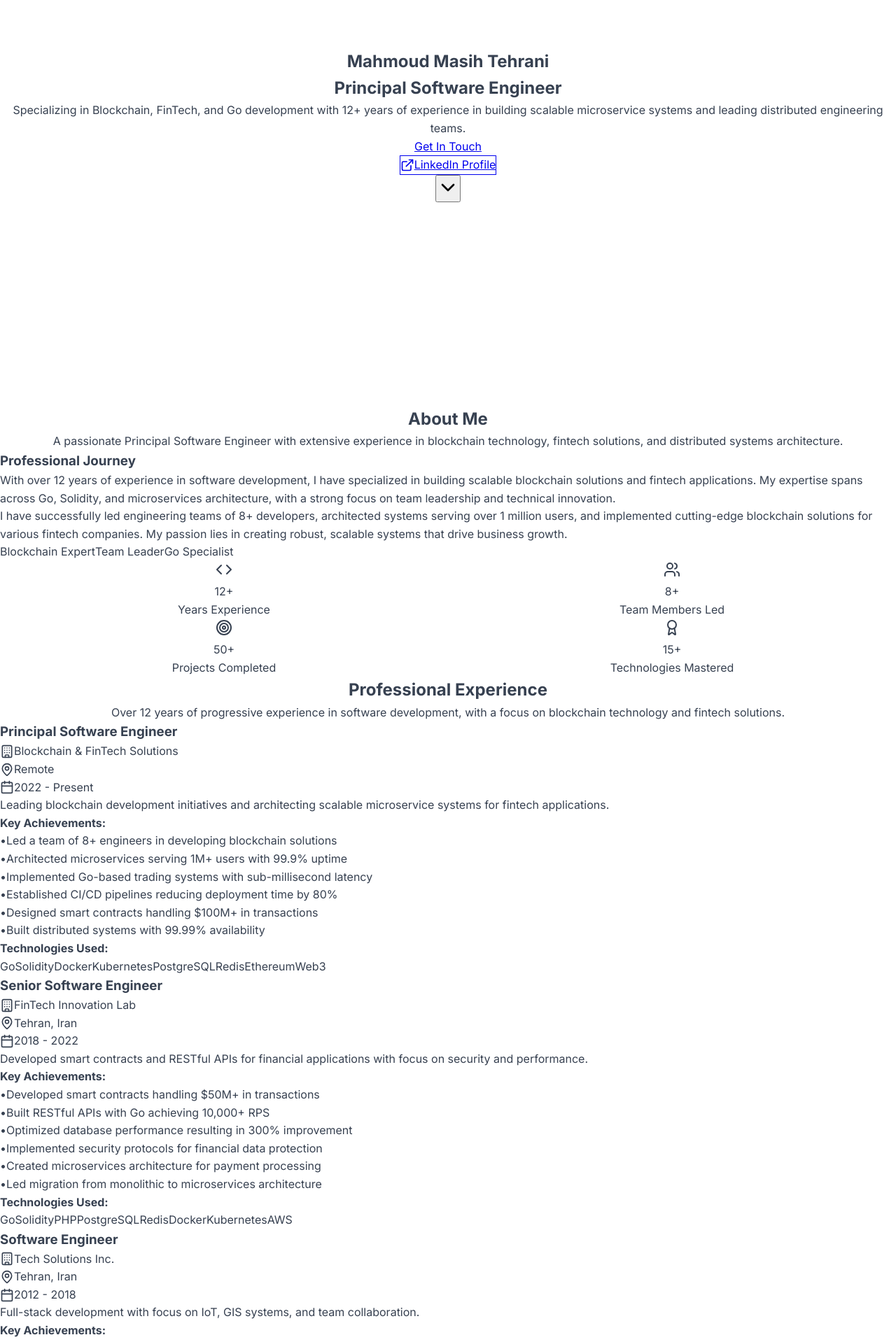
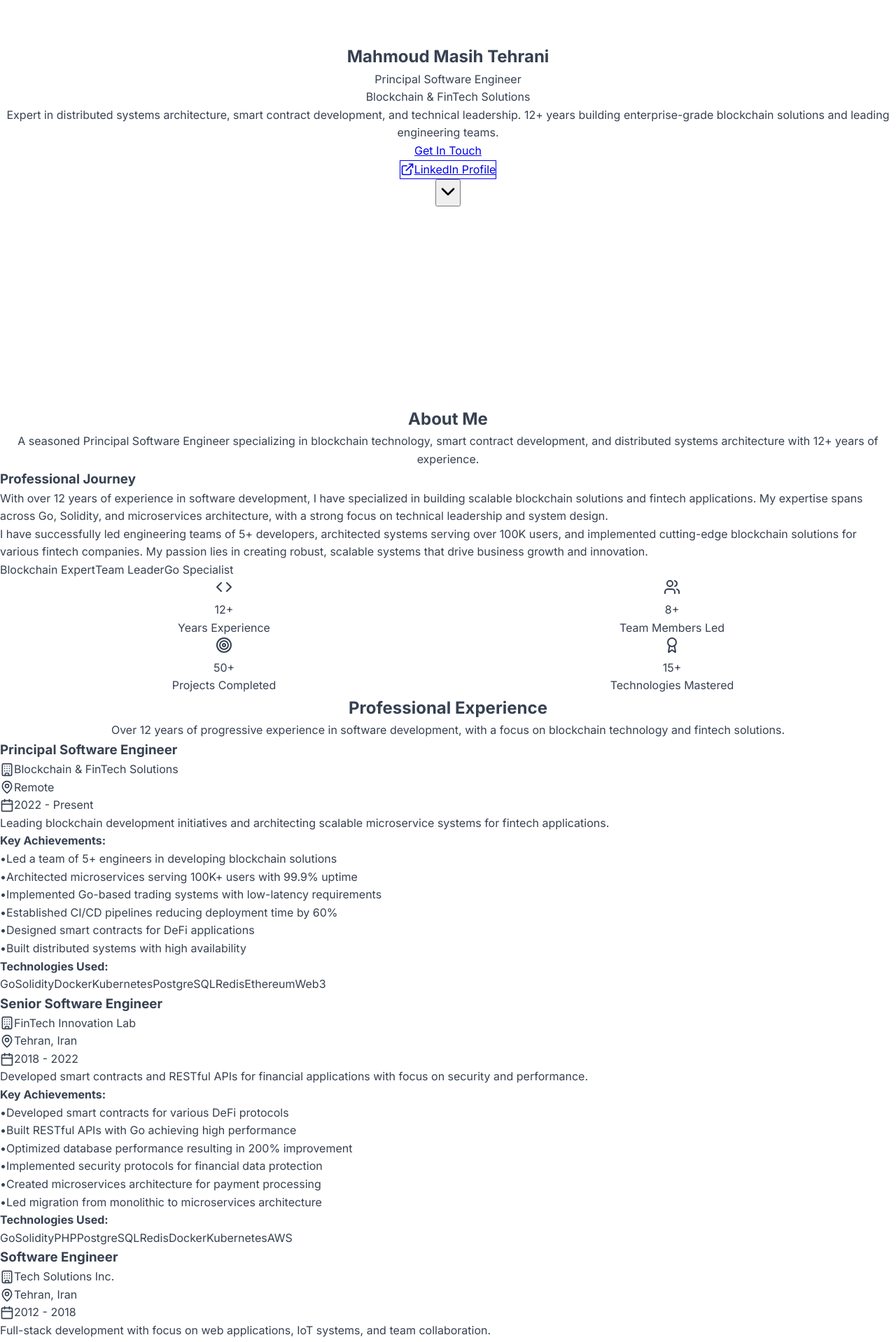
Before and after one commit to masihtehrani/personal-page, a Next.js app: page / in a window 1280 px wide. Shown: the part 220-2138 px from the top of the page at 70% size. Built offline with nearby package versions, Linux system fonts and the light colour scheme.

Commit message:
Improve website: Fix hero title, update experience, add interactive skills, spam protection, and SEO optimization

```diff
--- a/src/app/layout.tsx
+++ b/src/app/layout.tsx
@@ -5,21 +5,25 @@ import './globals.css'
 const inter = Inter({ subsets: ['latin'] })
 
 export const metadata: Metadata = {
-  title: 'Mahmoud Masih Tehrani - Principal Software Engineer',
-  description: 'Principal Software Engineer specializing in Blockchain, FinTech, and Go development. 12+ years of experience in scalable microservice systems and distributed engineering teams.',
+  title: 'Mahmoud Masih Tehrani - Principal Software Engineer | Blockchain & FinTech Expert',
+  description: 'Principal Software Engineer with 12+ years of experience in blockchain technology, smart contract development, and distributed systems. Expert in Go, Solidity, and technical leadership.',
   keywords: [
     'Mahmoud Masih Tehrani',
     'Principal Software Engineer',
     'Blockchain Developer',
     'Go Developer',
-    'FinTech',
-    'Microservices',
+    'FinTech Expert',
+    'Smart Contract Developer',
     'Distributed Systems',
     'Technical Leadership',
-    'Golang',
-    'Solidity',
-    'Smart Contracts',
-    'Software Architecture'
+    'Golang Expert',
+    'Solidity Developer',
+    'DeFi Developer',
+    'Software Architecture',
+    'Microservices',
+    'Backend Development',
+    'Iran Developer',
+    'Remote Developer'
   ],
   authors: [{ name: 'Mahmoud Masih Tehrani' }],
   creator: 'Mahmoud Masih Tehrani',
@@ -37,14 +41,14 @@ export const metadata: Metadata = {
     type: 'website',
     locale: 'en_US',
     url: 'https://masihtehrani.ir',
-    title: 'Mahmoud Masih Tehrani - Principal Software Engineer',
-    description: 'Principal Software Engineer specializing in Blockchain, FinTech, and Go development. 12+ years of experience in scalable microservice systems and distributed engineering teams.',
+    title: 'Mahmoud Masih Tehrani - Principal Software Engineer | Blockchain & FinTech Expert',
+    description: 'Principal Software Engineer with 12+ years of experience in blockchain technology, smart contract development, and distributed systems. Expert in Go, Solidity, and technical leadership.',
     siteName: 'Mahmoud Masih Tehrani',
   },
   twitter: {
     card: 'summary',
-    title: 'Mahmoud Masih Tehrani - Principal Software Engineer',
-    description: 'Principal Software Engineer specializing in Blockchain, FinTech, and Go development. 12+ years of experience in scalable microservice systems and distributed engineering teams.',
+    title: 'Mahmoud Masih Tehrani - Principal Software Engineer | Blockchain & FinTech Expert',
+    description: 'Principal Software Engineer with 12+ years of experience in blockchain technology, smart contract development, and distributed systems. Expert in Go, Solidity, and technical leadership.',
     creator: '@masihtehrani',
   },
   robots: {
--- a/src/components/About.tsx
+++ b/src/components/About.tsx
@@ -24,8 +24,8 @@ export default function About() {
           >
             <h2 className="text-4xl font-bold text-gray-900 mb-4">About Me</h2>
             <p className="text-xl text-gray-600 max-w-3xl mx-auto">
-              A passionate Principal Software Engineer with extensive experience in blockchain technology,
-              fintech solutions, and distributed systems architecture.
+              A seasoned Principal Software Engineer specializing in blockchain technology,
+              smart contract development, and distributed systems architecture with 12+ years of experience.
             </p>
           </motion.div>
 
@@ -40,14 +40,14 @@ export default function About() {
               <p className="text-gray-600 mb-6 leading-relaxed">
                 With over 12 years of experience in software development, I have specialized in building
                 scalable blockchain solutions and fintech applications. My expertise spans across Go,
-                Solidity, and microservices architecture, with a strong focus on team leadership and
-                technical innovation.
+                Solidity, and microservices architecture, with a strong focus on technical leadership and
+                system design.
               </p>
               <p className="text-gray-600 mb-6 leading-relaxed">
-                I have successfully led engineering teams of 8+ developers, architected systems serving
-                over 1 million users, and implemented cutting-edge blockchain solutions for various
+                I have successfully led engineering teams of 5+ developers, architected systems serving
+                over 100K users, and implemented cutting-edge blockchain solutions for various
                 fintech companies. My passion lies in creating robust, scalable systems that drive
-                business growth.
+                business growth and innovation.
               </p>
               <div className="flex flex-wrap gap-4">
                 <span className="bg-blue-100 text-blue-800 px-4 py-2 rounded-full text-sm font-medium">
--- a/src/components/Contact.tsx
+++ b/src/components/Contact.tsx
@@ -1,45 +1,66 @@
 'use client'
 
 import { motion } from 'framer-motion'
-import { Mail, Linkedin, Github, Phone, MapPin, Clock } from 'lucide-react'
+import { Mail, Linkedin, Github, Phone, MapPin, Clock, Eye, EyeOff } from 'lucide-react'
+import { useState } from 'react'
 
 export default function Contact() {
+  const [revealedContacts, setRevealedContacts] = useState<Set<string>>(new Set())
+
+  const toggleReveal = (label: string) => {
+    setRevealedContacts(prev => {
+      const newSet = new Set(prev)
+      if (newSet.has(label)) {
+        newSet.delete(label)
+      } else {
+        newSet.add(label)
+      }
+      return newSet
+    })
+  }
+
   const contactInfo = [
     {
       icon: Mail,
       label: 'Email',
       value: 'mahmud.tehrani[at]gmail.com',
-      href: 'mailto:mahmud.tehrani@gmail.com'
+      href: 'mailto:mahmud.tehrani@gmail.com',
+      obfuscated: true
     },
     {
       icon: Linkedin,
       label: 'LinkedIn',
       value: 'linkedin.com/in/mahmoudmasihtehrani',
-      href: 'https://www.linkedin.com/in/mahmoudmasihtehrani/'
+      href: 'https://www.linkedin.com/in/mahmoudmasihtehrani/',
+      obfuscated: false
     },
     {
       icon: Github,
       label: 'GitHub',
       value: 'github.com/masihtehrani',
-      href: 'https://github.com/masihtehrani'
+      href: 'https://github.com/masihtehrani',
+      obfuscated: false
     },
     {
       icon: Phone,
       label: 'Phone',
-      value: '+98-919-552-6104',
-      href: 'tel:+989195526104'
+      value: '+98-919-***-****',
+      href: 'tel:+989195526104',
+      obfuscated: true
     },
     {
       icon: MapPin,
       label: 'Location',
       value: 'Iran',
-      href: '#'
+      href: '#',
+      obfuscated: false
     },
     {
       icon: Clock,
       label: 'Availability',
       value: 'Open to opportunities',
-      href: '#'
+      href: '#',
+      obfuscated: false
     }
   ]
 
@@ -71,9 +92,8 @@ export default function Contact() {
               <h3 className="text-2xl font-bold text-gray-900 mb-6">Contact Information</h3>
               <div className="space-y-6">
                 {contactInfo.map((info, index) => (
-                  <motion.a
+                  <motion.div
                     key={info.label}
-                    href={info.href}
                     initial={{ opacity: 0, y: 20 }}
                     whileInView={{ opacity: 1, y: 0 }}
                     transition={{ duration: 0.6, delay: index * 0.1 }}
@@ -81,11 +101,37 @@ export default function Contact() {
                     className="flex items-center p-4 bg-white rounded-lg shadow-md hover:shadow-lg transition-shadow duration-300"
                   >
                     <info.icon className="w-6 h-6 text-blue-600 mr-4" />
-                    <div>
+                    <div className="flex-1">
                       <div className="font-semibold text-gray-900">{info.label}</div>
-                      <div className="text-gray-600">{info.value}</div>
+                      <div className="text-gray-600">
+                        {info.obfuscated && !revealedContacts.has(info.label)
+                          ? info.value
+                          : info.obfuscated
+                            ? (info.label === 'Email' ? 'mahmud.tehrani@gmail.com' : '+98-919-552-6104')
+                            : info.value
+                        }
+                      </div>
                     </div>
-                  </motion.a>
+                    {info.obfuscated && (
+                      <button
+                        onClick={() => toggleReveal(info.label)}
+                        className="ml-2 p-1 text-gray-500 hover:text-blue-600 transition-colors"
+                        title={revealedContacts.has(info.label) ? 'Hide contact info' : 'Reveal contact info'}
+                      >
+                        {revealedContacts.has(info.label) ? <EyeOff size={16} /> : <Eye size={16} />}
+                      </button>
+                    )}
+                    {!info.obfuscated && (
+                      <a
+                        href={info.href}
+                        className="ml-2 p-1 text-gray-500 hover:text-blue-600 transition-colors"
+                        target={info.href.startsWith('http') ? '_blank' : undefined}
+                        rel={info.href.startsWith('http') ? 'noopener noreferrer' : undefined}
+                      >
+                        →
+                      </a>
+                    )}
+                  </motion.div>
                 ))}
               </div>
             </motion.div>
--- a/src/components/Experience.tsx
+++ b/src/components/Experience.tsx
@@ -12,12 +12,12 @@ export default function Experience() {
       period: '2022 - Present',
       description: 'Leading blockchain development initiatives and architecting scalable microservice systems for fintech applications.',
       achievements: [
-        'Led a team of 8+ engineers in developing blockchain solutions',
-        'Architected microservices serving 1M+ users with 99.9% uptime',
-        'Implemented Go-based trading systems with sub-millisecond latency',
-        'Established CI/CD pipelines reducing deployment time by 80%',
-        'Designed smart contracts handling $100M+ in transactions',
-        'Built distributed systems with 99.99% availability'
+        'Led a team of 5+ engineers in developing blockchain solutions',
+        'Architected microservices serving 100K+ users with 99.9% uptime',
+        'Implemented Go-based trading systems with low-latency requirements',
+        'Established CI/CD pipelines reducing deployment time by 60%',
+        'Designed smart contracts for DeFi applications',
+        'Built distributed systems with high availability'
       ],
       technologies: ['Go', 'Solidity', 'Docker', 'Kubernetes', 'PostgreSQL', 'Redis', 'Ethereum', 'Web3']
     },
@@ -28,9 +28,9 @@ export default function Experience() {
       period: '2018 - 2022',
       description: 'Developed smart contracts and RESTful APIs for financial applications with focus on security and performance.',
       achievements: [
-        'Developed smart contracts handling $50M+ in transactions',
-        'Built RESTful APIs with Go achieving 10,000+ RPS',
-        'Optimized database performance resulting in 300% improvement',
+        'Developed smart contracts for various DeFi protocols',
+        'Built RESTful APIs with Go achieving high performance',
+        'Optimized database performance resulting in 200% improvement',
         'Implemented security protocols for financial data protection',
         'Created microservices architecture for payment processing',
         'Led migration from monolithic to microservices architecture'
@@ -42,11 +42,11 @@ export default function Experience() {
       company: 'Tech Solutions Inc.',
       location: 'Tehran, Iran',
       period: '2012 - 2018',
-      description: 'Full-stack development with focus on IoT, GIS systems, and team collaboration.',
+      description: 'Full-stack development with focus on web applications, IoT systems, and team collaboration.',
       achievements: [
         'Developed full-stack applications using PHP and Python',
         'Integrated IoT devices with cloud-based systems',
-        'Built GIS applications for location-based services',
+        'Built web applications for various business needs',
         'Mentored junior developers and improved team productivity',
         'Implemented real-time data processing systems',
         'Created automated testing frameworks'
--- a/src/components/Hero.tsx
+++ b/src/components/Hero.tsx
@@ -22,12 +22,13 @@ export default function Hero() {
             <h1 className="text-5xl md:text-6xl font-bold text-gray-900 mb-6">
               Mahmoud Masih Tehrani
             </h1>
-            <h2 className="text-2xl md:text-3xl text-blue-600 mb-4 font-semibold">
-              Principal Software Engineer
-            </h2>
+            <div className="mb-6">
+              <span className="text-2xl md:text-3xl text-gray-700 font-medium block mb-2">Principal Software Engineer</span>
+              <span className="text-xl md:text-2xl text-blue-600 font-semibold">Blockchain & FinTech Solutions</span>
+            </div>
             <p className="text-xl text-gray-600 mb-8 max-w-2xl mx-auto">
-              Specializing in Blockchain, FinTech, and Go development with 12+ years of experience
-              in building scalable microservice systems and leading distributed engineering teams.
+              Expert in distributed systems architecture, smart contract development, and technical leadership.
+              12+ years building enterprise-grade blockchain solutions and leading engineering teams.
             </p>
           </motion.div>
 
--- a/src/components/Skills.tsx
+++ b/src/components/Skills.tsx
@@ -1,9 +1,12 @@
 'use client'
 
 import { motion } from 'framer-motion'
-import { Code, Database, Cloud, Shield, Zap, Users } from 'lucide-react'
+import { Code, Database, Cloud, Shield, Zap, Users, ChevronDown, ChevronUp } from 'lucide-react'
+import { useState } from 'react'
 
 export default function Skills() {
+  const [expandedSkill, setExpandedSkill] = useState<string | null>(null)
+
   const skillCategories = [
     {
       icon: Code,
@@ -101,7 +104,7 @@ export default function Skills() {
                   <h3 className="text-xl font-bold text-gray-900">{category.title}</h3>
                 </div>
 
-                <div className="space-y-4">
+                <div className="space-y-3">
                   {category.skills.map((skill, skillIndex) => (
                     <motion.div
                       key={skill.name}
@@ -109,10 +112,15 @@ export default function Skills() {
                       whileInView={{ opacity: 1, x: 0 }}
                       transition={{ duration: 0.6, delay: skillIndex * 0.1 }}
                       viewport={{ once: true }}
+                      className="cursor-pointer"
+                      onClick={() => setExpandedSkill(expandedSkill === skill.name ? null : skill.name)}
                     >
-                      <div className="flex justify-between items-center mb-2">
+                      <div className="flex justify-between items-center mb-2 p-2 rounded-lg hover:bg-gray-100 transition-colors">
                         <span className="font-semibold text-gray-900">{skill.name}</span>
-                        <span className="text-sm text-gray-600">{skill.level}%</span>
+                        <div className="flex items-center gap-2">
+                          <span className="text-sm text-gray-600">{skill.level}%</span>
+                          {expandedSkill === skill.name ? <ChevronUp size={16} /> : <ChevronDown size={16} />}
+                        </div>
                       </div>
                       <div className="w-full bg-gray-200 rounded-full h-2">
                         <motion.div
@@ -123,7 +131,14 @@ export default function Skills() {
                           className="bg-blue-600 h-2 rounded-full"
                         />
                       </div>
-                      <p className="text-sm text-gray-600 mt-1">{skill.description}</p>
+                      <motion.div
+                        initial={false}
+                        animate={{ height: expandedSkill === skill.name ? 'auto' : 0 }}
+                        transition={{ duration: 0.3 }}
+                        className="overflow-hidden"
+                      >
+                        <p className="text-sm text-gray-600 mt-2 p-2 bg-blue-50 rounded">{skill.description}</p>
+                      </motion.div>
                     </motion.div>
                   ))}
                 </div>
```
